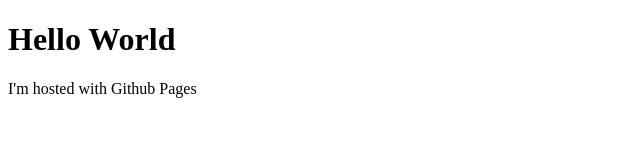
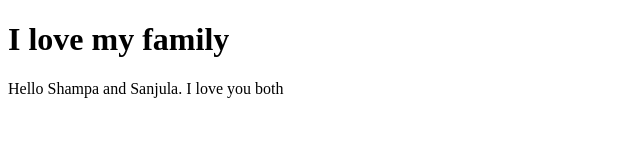
Before and after one commit to krishnaghosh71/krishnaghosh71.github.io, a plain HTML site: page index.html in a window 1280 px wide. Shown: the whole page, without its empty margins (0-640 px from the left). Drawn offline with Linux system fonts and the light colour scheme.

Commit message:
Update index.html

```diff
--- a/index.html
+++ b/index.html
@@ -7,7 +7,7 @@
     <title>Document</title>
 </head>
 <body>
-    <h1>Hello World</h1>
-    <p>I'm hosted with Github Pages</p>
+    <h1>I love my family</h1>
+    <p>Hello Shampa and Sanjula. I love you both</p>
 </body>
 </html>
```
